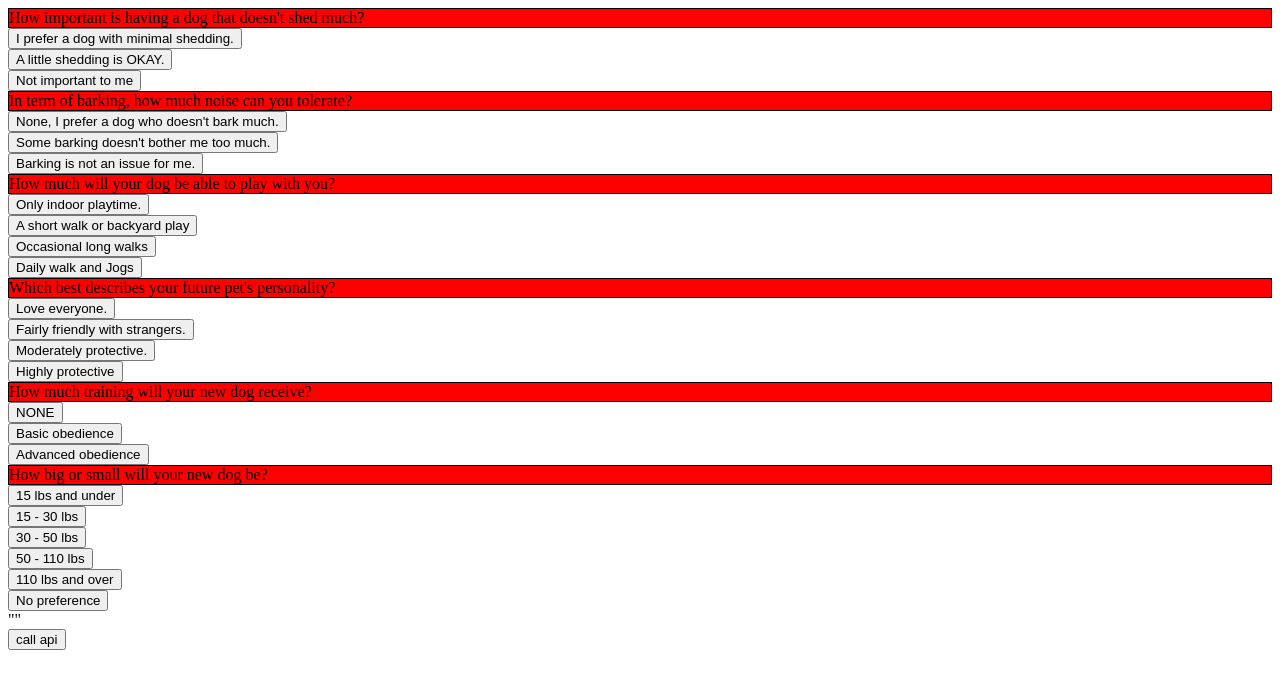
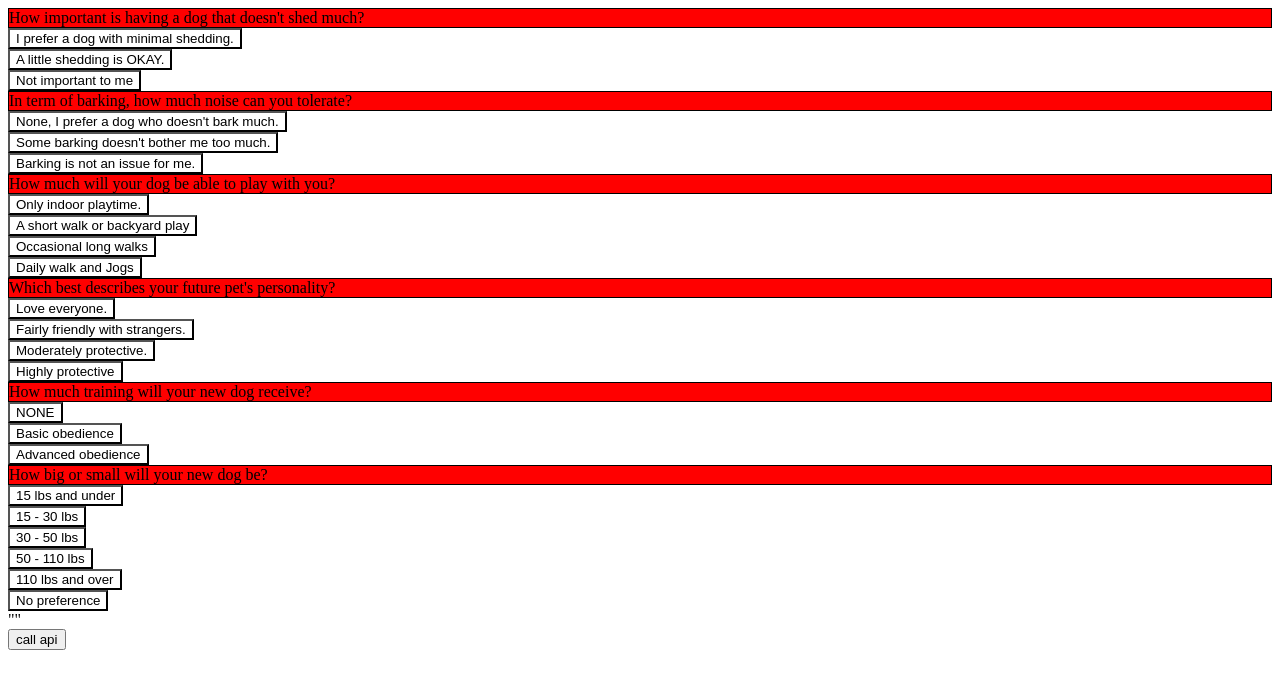
Before and after one commit to RaitaKondo/DogForYou, a Gatsby site: page /test in a window 1280 px wide. Built offline with nearby package versions, Linux system fonts and the light colour scheme; Gatsby itself is replaced by a stand-in of ours.

Commit message:
successfully fixed render bug

```diff
--- a/src/components/DogForm.js
+++ b/src/components/DogForm.js
@@ -6,11 +6,21 @@ import { nanoid } from "nanoid"
 const DogForm = () => {
   const [data, setData] = React.useState("")
   const [answersToCook, setAnswersToCook] = React.useState([])
-  const [newAnswersToCook, setNewAnswersToCook] = React.useState([])
+  const [newAnswersToCook, setNewAnswersToCook] = React.useState(
+    Object.keys(questions).map(item => {
+      const groupArr = []
+      questions[item].answers.map(item => {
+        item = { ...item, id: nanoid(), isSelected: false }
+        groupArr.push(item)
+      })
+      return groupArr
+    })
+  )
   const questionsToCook = []
   const [renderQues, setRenderQues] = React.useState()
 
   const coating = []
+  console.log(newAnswersToCook)
   // * make an question form which have question and answer interact part. ------------------<
   // React.useEffect(() => {
   //   Object.keys(questions).map((item, index) => {
@@ -51,16 +61,14 @@ const DogForm = () => {
     })
     answerToCook.push(groupingArray)
   })
-  React.useEffect(() => {
-    setNewAnswersToCook(answerToCook)
-  }, [])
+  // React.useEffect(() => {
+  //   setNewAnswersToCook(answerToCook)
+  // }, [])
 
   const renderThis = questionsToCook.map((item, index) => {
     const question = item
 
-    console.log(answerToCook) //line 92 same id with
-    const currentAnsBlock = answerToCook[index]
-    console.log(currentAnsBlock)
+    const currentAnsBlock = newAnswersToCook[index]
     return (
       <QuestionCard
         question={question}
@@ -85,7 +93,7 @@ const DogForm = () => {
   //   // setNewAnswersToCook(prev => {
   //   // })
   // }
-
+  console.log("rendered")
   function handleClick(e, id) {
     console.log(id) //second render's id
     const newBlock = newAnswersToCook.map(block => {
@@ -95,7 +103,8 @@ const DogForm = () => {
           : { ...item, isSelected: false }
       })
     })
-    console.log(newBlock) //first render's id
+    // console.log(newBlock) //first render's id
+    setNewAnswersToCook(newBlock)
   }
   // function handleClick(e, id, indexNum, boolean) {
   //   const test = []
--- a/src/components/QuestionCard.js
+++ b/src/components/QuestionCard.js
@@ -1,7 +1,7 @@
 import React from "react"
 
 const QuestionCard = ({ question = "", answers = [], handleClick }) => {
-  console.log(answers)
+  //   console.log(answers)
   return (
     <div>
       <section
@@ -14,10 +14,10 @@ const QuestionCard = ({ question = "", answers = [], handleClick }) => {
       <section className="answer-section">
         <div className="answers-container">
           {answers.map((item, index) => {
-            console.log(item.id)
+            // console.log(item.id)
             const ansStyle = item.isSelected
               ? { backgroundColor: "CornFlowerBlue" }
-              : { backgroundColor: "none" }
+              : { backgroundColor: "white" }
 
             return (
               <div className="answer-container">
```
